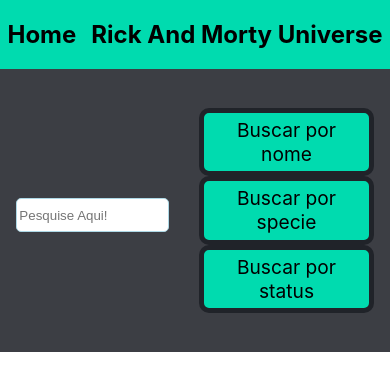
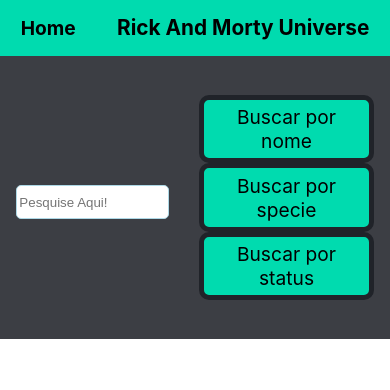
Before and after one commit to PedroAugMedeiros/ProjectRickMortyUniverses, a React (Create React App) app: page / in a window 390 px wide. Shown: the top 390 px of the page. Built offline with nearby package versions, Linux system fonts and the light colour scheme; no server answers.

Commit message:
feat: create HandleClick Header to clear input when clicking on Link, and finish styles mobile

```diff
--- a/src/components/DetailsCharacther/index.jsx
+++ b/src/components/DetailsCharacther/index.jsx
@@ -10,8 +10,7 @@
 
   getAll();
 
-
-  const {  characterSelected } = useContext(RickMortyContext);
+  const { characterSelected } = useContext(RickMortyContext);
 
   return charactersList.filter((item) => item.id === characterSelected).map((item) => {
       return  (
@@ -24,6 +23,9 @@
       <p>Specie: { item.species }</p>
       { item.type === '' ? (<p>Type: ?</p>) : <p>Type: { item.type }</p> }
       <p> Gender: { item.gender }</p>
+      <p> Origin: { item.origin.name }</p>
+      <p> Location: { item.location.name }</p>
+      <p> Number episodes: { item.episode.length }</p>
        </div>
           </C.DetailsCaracther>
        </D.Container>
--- a/src/components/DetailsCharacther/styles.tsx
+++ b/src/components/DetailsCharacther/styles.tsx
@@ -16,9 +16,8 @@
   width: 80%;
   display: flex;
   flex-flow: column nowrap;
+  border-radius: 10px;
   margin-bottom: 10%;
-  border-radius: 10px;
-  margin-bottom: 100%;
 
   .characterStatusColorAlive {
     margin-top: 0;
@@ -34,6 +33,10 @@
     color : rgb(50,205,50);
   }
 
+  .originDiv {
+
+  }
+
   h1 {
     font-size: 300%;
     margin-left: 5%;
@@ -42,7 +45,9 @@
 
   p {
     font-size: 150%;
+    margin: 4%;
     margin-left: 5%;
+    color: white;
   }
 
   img {
--- a/src/components/Header/index.jsx
+++ b/src/components/Header/index.jsx
@@ -5,12 +5,17 @@
 
 const Header = () => {
 
-  const { setShowDetails  } = useContext(RickMortyContext);
+  const { setShowDetails, setSearchInput  } = useContext(RickMortyContext);
+
+  const HeaderHandleClick = () => {
+    setShowDetails(false);
+    setSearchInput('')
+  }
 
   return (
     <C.Header>
         <div className='Link'>
-          <Link onClick={()=> { setShowDetails(false)}} to="/Home"><h2>Home</h2></Link>
+          <Link onClick={()=> { HeaderHandleClick()}} to="/Home"><h2>Home</h2></Link>
           </div>
         <div>
         <h1>Rick And Morty Universe</h1>
--- a/src/components/Header/styles.tsx
+++ b/src/components/Header/styles.tsx
@@ -19,13 +19,13 @@
   h1 {
     padding-bottom: 0px;
     margin: 0;
-    font-size: 150%;
+    font-size: 130%;
     margin-rigth: 10px;
     text-decoration: none;
   }
 
   h2 {
-    font-size: 150%;
+    font-size: 120%;
     text-decoration: none;
   }
 
--- a/src/components/SearchArea/index.tsx
+++ b/src/components/SearchArea/index.tsx
@@ -24,7 +24,7 @@
        }
         </C.InputTitle>
          <C.Input
-         value={searchInput}data-testid="input" placeholder='Pesquise Aqui!' onChange={({target})=> handleChange(target.value)}></C.Input>
+         value={searchInput} data-testid="input" placeholder='Pesquise Aqui!' onChange={({target})=> handleChange(target.value)}></C.Input>
         </C.InputLabel>
     <C.FilterButtons>
         <C.Button onClick={ () => handleClick(filters.FiltredByName) }>
--- a/src/pages/NotFound/NotFound.jsx
+++ b/src/pages/NotFound/NotFound.jsx
@@ -3,7 +3,7 @@
 const NotFound = () => {
   return (
     <C.NotFound>
-    NotFound
+    NotFound 404
     </C.NotFound>
   )
 }
--- a/src/services/ApiService.ts
+++ b/src/services/ApiService.ts
@@ -1,7 +1,7 @@
 import { Api } from './Api';
 
-const getAll = () => Api.get("/character");
+export const getAll = () => Api.get("/character");
 
 export const ApiService = {
- getAll,
+  getAll,
 }
```
Also changed, not shown: src/interfaces/ApiInterface.ts (+8 -0 lines).
